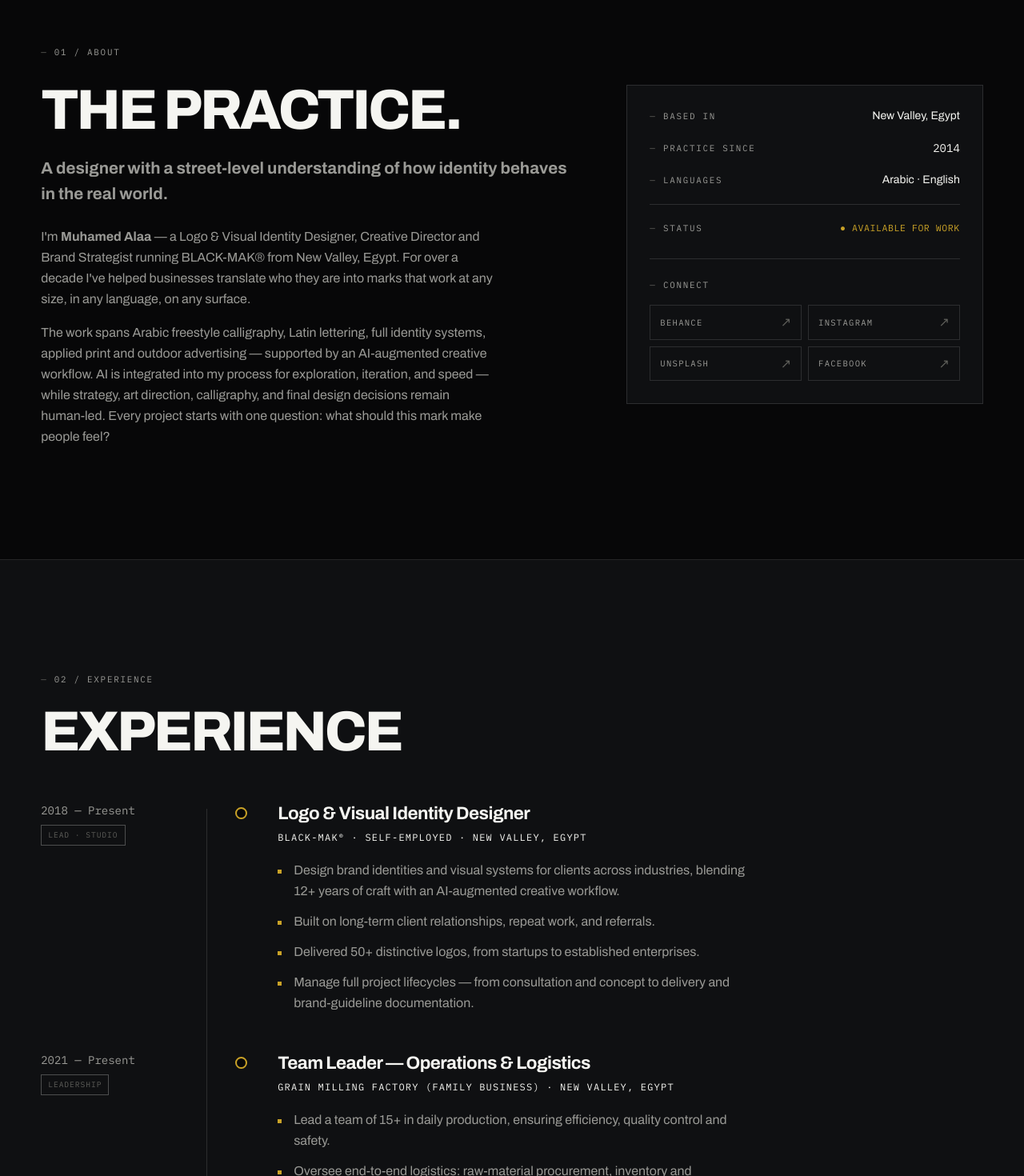
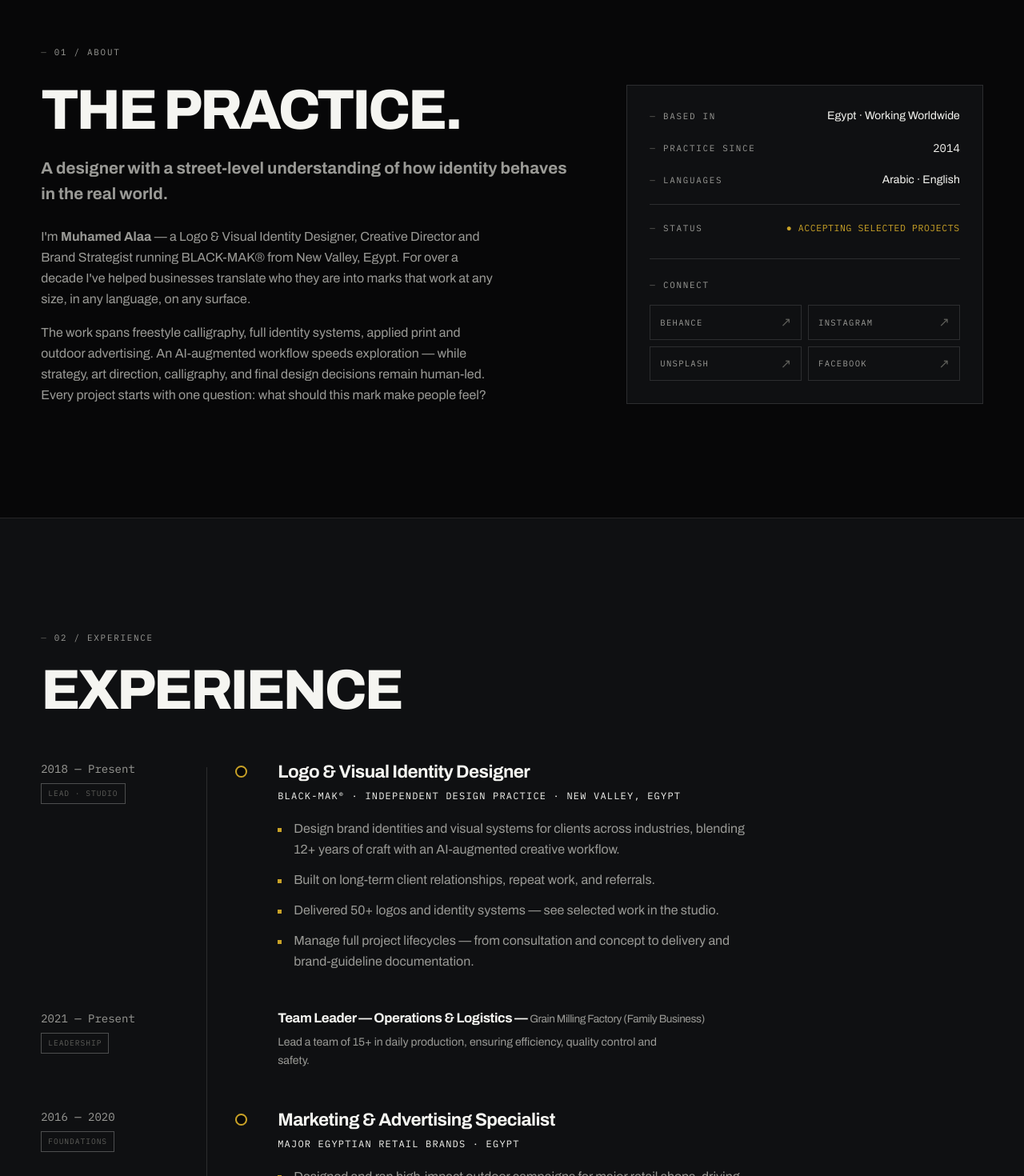
Before and after one commit to elbank3110-sys/Mu-CV, a Next.js app: page / in a window 1280 px wide. Shown: the part 1140-2610 px from the top of the page at 80% size. Built offline with nearby package versions, Linux system fonts and the light colour scheme.

Commit message:
feat: CV refinement — Accepting Selected Projects, Independent Design Practice, Egypt worldwide, compact leadership, one-line interests, studio pointer bullet, AI copy deduped

```diff
--- a/components/Credentials.tsx
+++ b/components/Credentials.tsx
@@ -155,18 +155,11 @@ export default function Credentials() {
           </div>
 
           <div>
-            <span className="eyebrow mb-8 block">{t("section.interests")}</span>
+            <span className="eyebrow mb-4 block">{t("section.interests")}</span>
             <Reveal>
-              <ul className="flex flex-wrap gap-3">
-                {interests.map((it, i) => (
-                  <li
-                    key={i}
-                    className="border border-line px-4 py-2 text-sm text-muted transition-colors hover:border-ink hover:text-ink"
-                  >
-                    {pick(it)}
-                  </li>
-                ))}
-              </ul>
+              <p className="mono max-w-[46ch] text-[0.72rem] leading-relaxed tracking-[0.06em] text-faint">
+                {interests.map((it) => pick(it)).join(" · ")}
+              </p>
             </Reveal>
           </div>
         </div>
--- a/components/Experience.tsx
+++ b/components/Experience.tsx
@@ -26,6 +26,27 @@ export default function Experience() {
           <div className="flex flex-col gap-12">
             {experience.map((job, i) => (
               <Reveal key={i} delay={i * 0.08}>
+                {pick(job.tag).toLowerCase().includes("leadership") ? (
+                  <article className="print-avoid-break grid grid-cols-1 gap-4 md:grid-cols-[200px_1fr] md:gap-12">
+                    <div className="mono flex items-start gap-4 text-sm text-muted md:flex-col md:gap-2">
+                      <span className="order-2 md:order-1">
+                        {job.from} — {pick(job.to)}
+                      </span>
+                      <span className="order-1 mt-[5px] inline-block h-[15px] w-[15px] shrink-0 rounded-full border-2 border-seal bg-bg md:order-2 md:hidden" />
+                      <span className="order-3 inline-block border border-line-strong px-2 py-[2px] text-[0.6rem] uppercase tracking-widest text-faint">
+                        {pick(job.tag)}
+                      </span>
+                    </div>
+                    <div className="relative ltr:pl-8 rtl:pr-8 md:ltr:pl-12 md:rtl:pr-12">
+                      <h3 className="text-[1.05rem] font-bold leading-tight tracking-tight">
+                        {pick(job.role)} — <span className="text-[0.85rem] font-normal text-muted">{pick(job.org)}</span>
+                      </h3>
+                      <p className="mt-2 max-w-[64ch] text-sm leading-relaxed text-muted">
+                        {pick(job.bullets[0])}
+                      </p>
+                    </div>
+                  </article>
+                ) : (
                 <article className="print-avoid-break grid grid-cols-1 gap-4 md:grid-cols-[200px_1fr] md:gap-12">
                   <div className="mono flex items-start gap-4 text-sm text-muted md:flex-col md:gap-2">
                     <span className="order-2 md:order-1">
@@ -62,6 +83,7 @@ export default function Experience() {
                     </ul>
                   </div>
                 </article>
+                )}
               </Reveal>
             ))}
           </div>
--- a/lib/data.ts
+++ b/lib/data.ts
@@ -20,7 +20,7 @@ export const profile = {
     en: ["Creative Director", "Brand Strategist", "Arabic & Latin Calligrapher"],
     ar: ["مدير إبداعي", "استراتيجي علامات تجارية", "كاليجرافير عربي ولاتيني"],
   },
-  location: { en: "New Valley, Egypt", ar: "الوادي الجديد، مصر" },
+  location: { en: "Egypt · Working Worldwide", ar: "مصر · أعمل حول العالم" },
   experienceYears: { en: "12+ years of experience", ar: "أكثر من ١٢ عامًا من الخبرة" },
   email: "muhemedalaa2699@gmail.com",
   phone: "+20 100 246 2821",
@@ -37,8 +37,8 @@ export const hero = {
   },
   outline: { en: "trust.", ar: "يتعرّف بها الناس، ويتذكّرونها، ويثقون بها." },
   sub: {
-    en: "Specialized in identity systems, calligraphy, Arabic & Latin freestyle lettering, and real-world brand applications.",
-    ar: "متخصص في أنظمة الهوية والكاليجرافي والحروف العربية واللاتينية الحرّة وتطبيقات العلامة الواقعية.",
+    en: "Specialized in identity systems, freestyle calligraphy, and real-world brand applications.",
+    ar: "متخصص في أنظمة الهوية والكاليجرافي الحر وتطبيقات العلامة الواقعية.",
   },
 };
 
@@ -59,8 +59,8 @@ export const about = {
     ar: "أنا <strong>محمد علاء</strong> — مصمم شعارات وهوية بصرية، ومدير إبداعي، واستراتيجي علامات تجارية، أُدير BLACK-MAK® من الوادي الجديد بمصر. لأكثر من عقد، ساعدت الأعمال على ترجمة هويتها إلى علاماتٍ تعمل بأي حجم، وبأي لغة، وعلى أي سطح.",
   },
   p2: {
-    en: "The work spans Arabic freestyle calligraphy, Latin lettering, full identity systems, applied print and outdoor advertising — supported by an AI-augmented creative workflow. AI is integrated into my process for exploration, iteration, and speed — while strategy, art direction, calligraphy, and final design decisions remain human-led. Every project starts with one question: what should this mark make people feel?",
-    ar: "يمتد العمل من الكاليجرافي العربي الحر إلى الحروف اللاتينية وأنظمة الهوية الكاملة والمطبوعات واللوحات الخارجية — بدعم من سير عمل إبداعي معزَّز بالذكاء الاصطناعي. الذكاء الاصطناعي مدمج في عملي للاستكشاف والتكرار والسرعة — بينما تبقى الاستراتيجية والإدارة الفنية والكاليجرافي وقرارات التصميم النهائية بقيادة بشرية. كل مشروع يبدأ بسؤالٍ واحد: بماذا يجب أن تُشعر هذه العلامة الناس؟",
+    en: "The work spans freestyle calligraphy, full identity systems, applied print and outdoor advertising. An AI-augmented workflow speeds exploration — while strategy, art direction, calligraphy, and final design decisions remain human-led. Every project starts with one question: what should this mark make people feel?",
+    ar: "يمتد العمل من الكاليجرافي الحر إلى أنظمة الهوية الكاملة والمطبوعات واللوحات الخارجية. سير عمل معزَّز بالذكاء الاصطناعي يسرّع الاستكشاف — بينما تبقى الاستراتيجية والإدارة الفنية والكاليجرافي وقرارات التصميم النهائية بقيادة بشرية. كل مشروع يبدأ بسؤالٍ واحد: بماذا يجب أن تُشعر هذه العلامة الناس؟",
   },
   facts: {
     based: { en: "Based in", ar: "المقر" },
@@ -68,7 +68,7 @@ export const about = {
     langs: { en: "Languages", ar: "اللغات" },
     status: { en: "Status", ar: "الحالة" },
     langsValue: { en: "Arabic · English", ar: "العربية · الإنجليزية" },
-    available: { en: "● Available for work", ar: "● متاح للعمل" },
+    available: { en: "● Accepting Selected Projects", ar: "● أستقبل مشاريع مختارة" },
   },
 };
 
@@ -87,7 +87,7 @@ export const experience: Job[] = [
     from: "2018",
     to: { en: "Present", ar: "الآن" },
     role: { en: "Logo & Visual Identity Designer", ar: "مصمم شعارات وهوية بصرية" },
-    org: { en: "BLACK-MAK® · Self-Employed", ar: "BLACK-MAK® · عمل حر" },
+    org: { en: "BLACK-MAK® · Independent Design Practice", ar: "BLACK-MAK® · ممارسة تصميم مستقلة" },
     place: { en: "New Valley, Egypt", ar: "الوادي الجديد، مصر" },
     tag: { en: "Lead · Studio", ar: "قائد · استوديو" },
     bullets: [
@@ -100,8 +100,8 @@ export const experience: Job[] = [
         ar: "مبني على علاقات عملاء طويلة الأمد وعمل متكرر وإحالات.",
       },
       {
-        en: "Delivered 50+ distinctive logos, from startups to established enterprises.",
-        ar: "سلّمت أكثر من ٥٠ شعارًا مميزًا، من الشركات الناشئة إلى المؤسسات الراسخة.",
+        en: "Delivered 50+ logos and identity systems — see selected work in the studio.",
+        ar: "سلّمت أكثر من ٥٠ شعارًا ونظام هوية — انظر الأعمال المختارة في الاستوديو.",
       },
       {
         en: "Manage full project lifecycles — from consultation and concept to delivery and brand-guideline documentation.",
@@ -186,8 +186,8 @@ export const skills: SkillGroup[] = [
       { name: { en: "Logo Design", ar: "تصميم الشعار" } },
       { name: { en: "Visual Identity Systems", ar: "أنظمة الهوية البصرية" } },
       { name: { en: "Calligraphy & Wordmarks", ar: "الكاليجرافي والكلمات الشعارية" } },
-      { name: { en: "Arabic Freestyle Calligraphy", ar: "الكاليجرافي العربي الحر" } },
-      { name: { en: "Latin Freestyle Calligraphy", ar: "الكاليجرافي اللاتيني الحر" } },
+      { name: { en: "Arabic Calligraphy", ar: "الكاليجرافي العربي" } },
+      { name: { en: "Latin Calligraphy", ar: "الكاليجرافي اللاتيني" } },
       { name: { en: "Brand Art Direction", ar: "الإدارة الفنية للعلامة" } },
       { name: { en: "Signage & Real-world Applications", ar: "اللوحات والتطبيقات الواقعية" } },
       { name: { en: "Digital Brand Experiences", ar: "التجارب الرقمية للعلامة" } },
@@ -261,8 +261,8 @@ export const languages = [
     level: { en: "Native", ar: "اللغة الأم" },
     percent: 100,
     note: {
-      en: "Native speaker. Arabic freestyle calligraphy and lettering design across regional dialects.",
-      ar: "لغة أم. الكاليجرافي العربي الحر والحروف والتصميم الخطي عبر اللهجات المختلفة.",
+      en: "Native speaker. Deep command of Arabic calligraphy and letterform design across regional dialects.",
+      ar: "لغة أم. إتقان عميق للكاليجرافي العربي وتصميم الحروف عبر اللهجات المختلفة.",
     },
   },
   {
--- a/lib/i18n.tsx
+++ b/lib/i18n.tsx
@@ -58,7 +58,7 @@ const UI = {
     ar: "استوديو متميز للشعارات والهوية البصرية — محمد علاء.",
   },
   "footer.rights": { en: "© 2026 BLACK-MAK®", ar: "© ٢٠٢٦ BLACK-MAK®" },
-  "footer.end": { en: "Designed with intent. New Valley, Egypt.", ar: "مصمَّم بقصد. الوادي الجديد، مصر." },
+  "footer.end": { en: "Designed with intent. Egypt · Working Worldwide.", ar: "مصمَّم بقصد. مصر · أعمل حول العالم." },
 
   "wa.msg": {
     en: "Hello BLACK-MAK, I saw your CV and I'd like to start a project. Here's a short brief: ",
```
